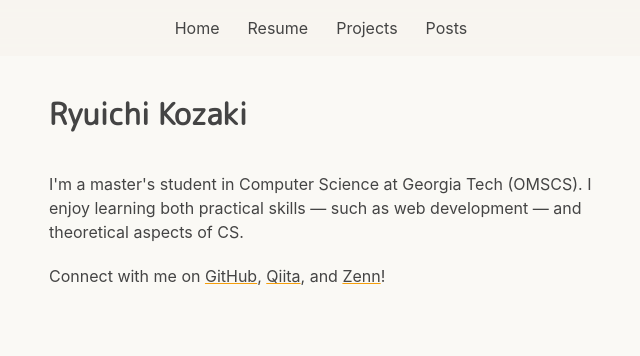
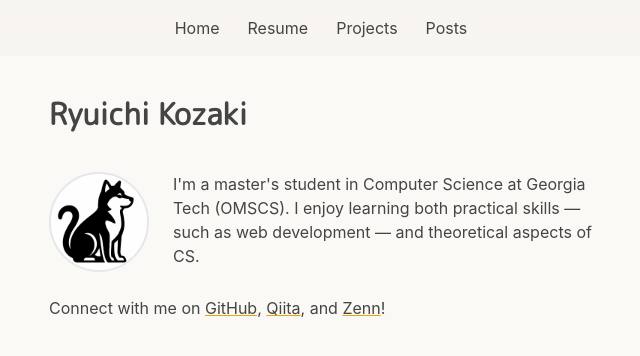
Before and after one commit to zakzackr/my-portfolio, a Next.js app: page / in a window 1280 px wide. Shown: the top 356 px of the page, without its empty margins (319-959 px from the left). Built offline with nearby package versions, Linux system fonts and the light colour scheme.

Commit message:
update profile image

```diff
--- a/components/About.tsx
+++ b/components/About.tsx
@@ -1,9 +1,23 @@
 import React from 'react';
+import Image from 'next/image';
 
 const About: React.FC = () => {
   return (
     <section id="about" className="mt-10 mb-5">
-        <p>I'm a master's student in Computer Science at Georgia Tech (OMSCS). I enjoy learning both practical skills — such as web development — and theoretical aspects of CS.</p>
+        <div className="flex items-start gap-6 mb-6">
+            <div className="flex-shrink-0">
+                <Image
+                    src="/profile.jpg"
+                    alt="Ryuichi Kozaki"
+                    width={100}
+                    height={100}
+                    className="rounded-full object-cover border-2 border-gray-200"
+                />
+            </div>
+            <div className="flex-1">
+                <p>I'm a master's student in Computer Science at Georgia Tech (OMSCS). I enjoy learning both practical skills — such as web development — and theoretical aspects of CS.</p>
+            </div>
+        </div>
         <p className="mt-5">Connect with me on {' '}
             <a href="https://github.com/zakzackr" className="underline decoration-underline-orange underline-offset-1 border-b border-transparent transition-colors hover:border-underline-orange">GitHub</a>{', '}
             <a href="https://qiita.com/shibainuu" className="underline decoration-underline-orange underline-offset-1 border-b border-transparent transition-colors hover:border-underline-orange">Qiita</a>{', and '}
```
Also changed, not shown: public/profile.jpg (added).
